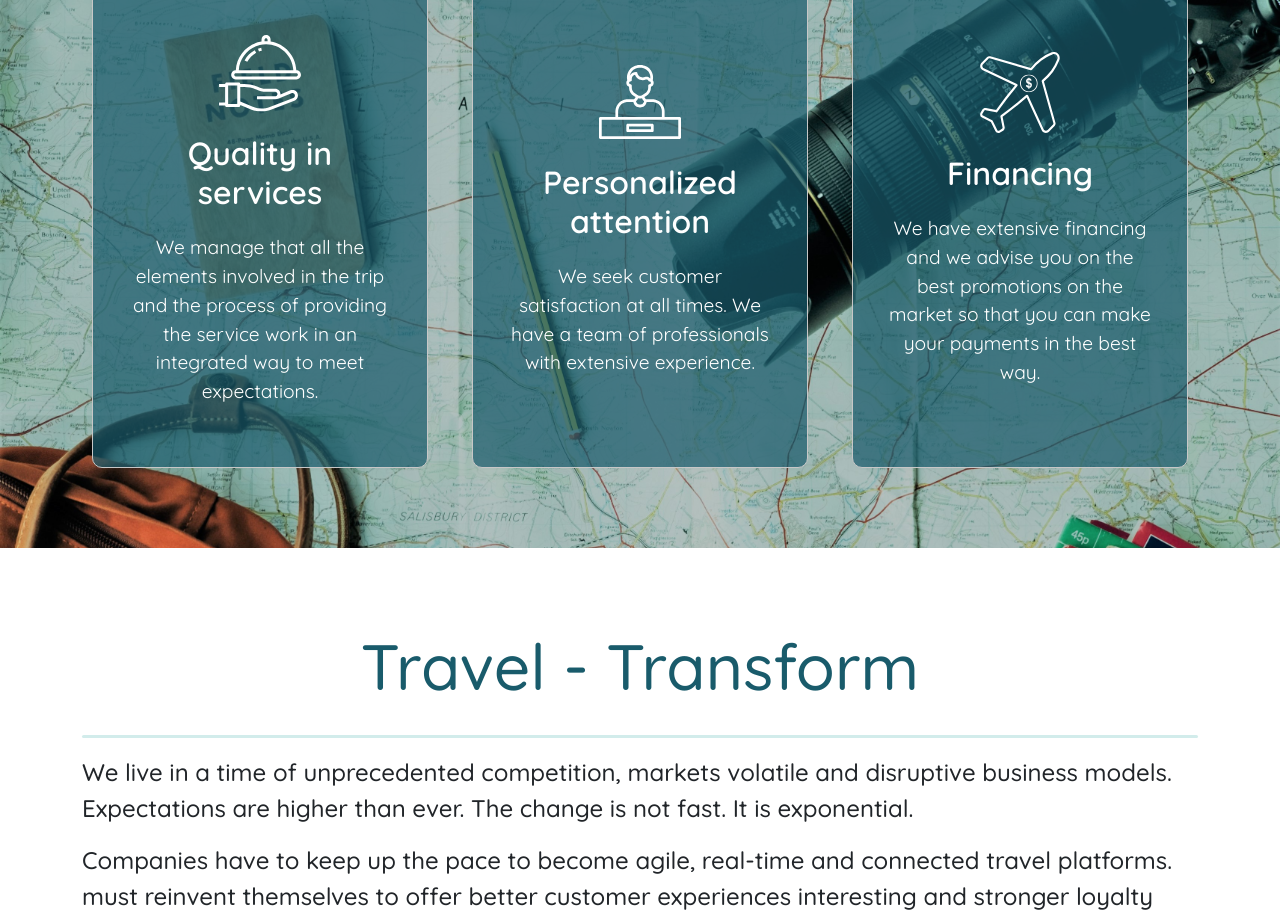
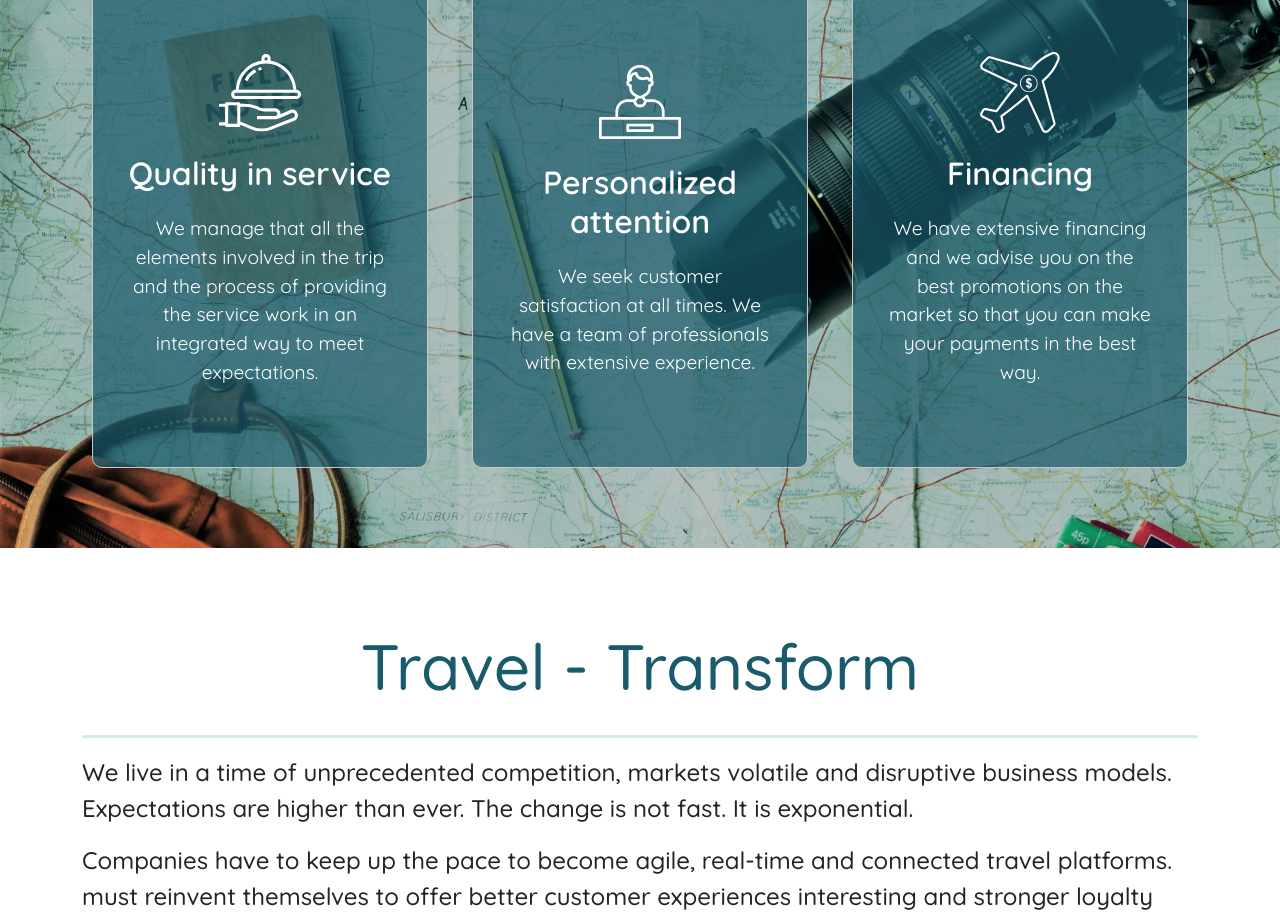
Before and after one commit to CaballeroFranco/Nirsin-LLC, a React (Create React App) app: page / in a window 1280 px wide. Shown: the part 1560-2481 px from the top of the page. Built offline with nearby package versions, Linux system fonts and the light colour scheme.

Commit message:
Firebase config

```diff
--- a/src/components/Cards.js
+++ b/src/components/Cards.js
@@ -23,7 +23,7 @@ const Cards = () => {
             <CardContent
               image={services}
               alt="Quality in service"
-              title="Quality in services"
+              title="Quality in service"
               text="We manage that all the elements involved in the trip and the process of providing the service work in an integrated way to meet expectations."
             />
           </div>
```
